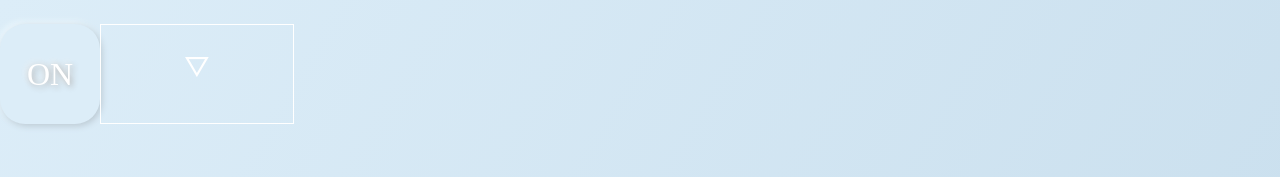
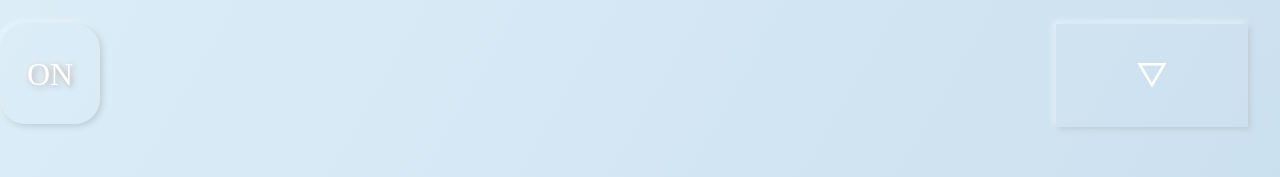
Before and after one commit to kohjean/react-my-project, a React (Create React App) app: page / in a window 1280 px wide. Shown: the top 177 px of the page. Built offline with nearby package versions, Linux system fonts and the light colour scheme.

Commit message:
Modify some style

```diff
--- a/src/App.css
+++ b/src/App.css
@@ -12,10 +12,9 @@
 
 .Components-area {
   display: flex;
-  font-size: calc(10px + 2vmin);
   color: white;
   padding-top: 1.5rem;
-
+  position: relative;
 }
 
 .App-link {
--- a/src/Button.js
+++ b/src/Button.js
@@ -9,7 +9,6 @@ const OffButton = styled.div`
   width: 100px;
   height: 100px;
   border-radius: 25%;
-  background: #DCEDF8;
   box-shadow: 2px 2px 6px #BBC9D3 inset,
              -2px -2px 6px rgb(240,250,255) inset;
   user-select: none;
@@ -24,7 +23,6 @@ const OnButton = styled.div`
   width: 100px;
   height: 100px;
   border-radius: 25%;
-  background: #DCEDF8;
   box-shadow: 2px 2px 6px #BBC9D3,
              -2px -2px 6px rgb(240,250,255);
   user-select: none;
--- a/src/DropDownMenu.js
+++ b/src/DropDownMenu.js
@@ -3,12 +3,16 @@ import styled from 'styled-components';
 import { ListItem } from './components/ListItem';
 
 const Container = styled.div`
-width: 12rem;
-border: 1px solid #FFF;
+  width: 12rem;
+  box-shadow: 2px 2px 6px #BBC9D3,
+              -2px -2px 6px rgb(240,250,255);
+  position: absolute;
+  right: 2rem;
 `
 
 const ToggleButton = styled.p`
   text-align: center;
+  font-size: 2rem;
 `
 
 
@@ -27,10 +31,7 @@ export const DropDownMenu = () => {
         }
       </div>
       {
-        showMenu === true
-        ?
-          <ListItem></ListItem>
-        : null
+        showMenu === true ? <ListItem /> : null
       }
     </Container>
   )
--- a/src/components/ListItem.js
+++ b/src/components/ListItem.js
@@ -9,6 +9,8 @@ const menuItems = [
 const NonDotList = styled.ul`
   list-style: none;
   text-align: left;
+  font-size: 1.2rem;
+  line-height: 2rem;
 `
 
 export const ListItem = () => {
@@ -16,7 +18,7 @@ export const ListItem = () => {
     <NonDotList>
     {
       menuItems.map((item) => {
-        return <li>{ item }</li>
+        return <li>+ { item }</li>
       })
     }
     </NonDotList>
```
